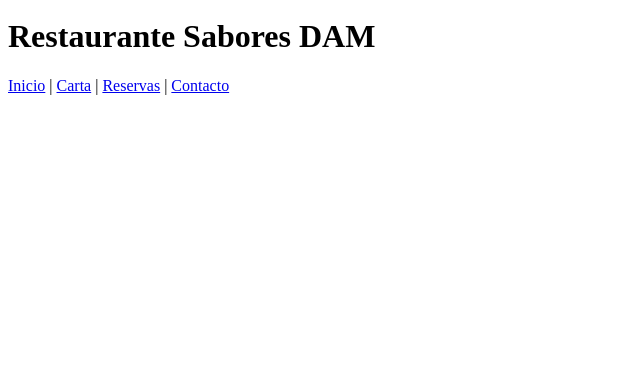
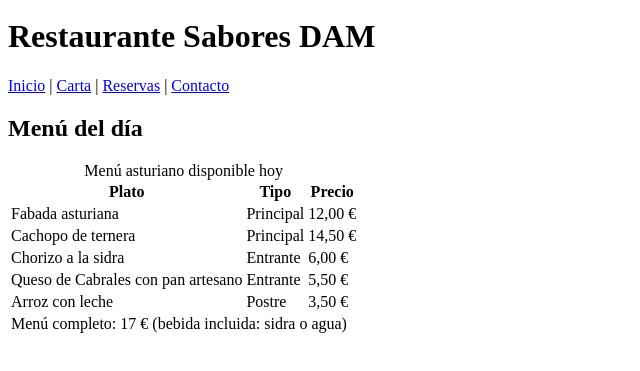
Before and after one commit to JD25DAM/sabores-dam, a plain HTML site: page index.html in a window 1280 px wide. Shown: the part 55-426 px from the top of the page, without its empty margins (0-640 px from the left). Drawn offline with Linux system fonts and the light colour scheme.

Commit message:
3. Añadir menú del día con tabla completa

```diff
--- a/index.html
+++ b/index.html
@@ -10,7 +10,7 @@
             <img src="imagenes/imagen1.jpg" alt="Logotipo del restaurante" width="200" height="200">
             <figcaption>Restaurante Sabores DAM</figcaption>
         </figure>
-        <h1>Restaurante Sabores DAM</h1>
+<h1>Restaurante Sabores DAM</h1>
         <nav>
             <a href="inicio.html">Inicio</a> |
             <a href="carta.html">Carta</a> |
@@ -18,5 +18,53 @@
             <a href="contacto.html">Contacto</a>
         </nav>
     </header>
+
+    <main>
+        <section>
+            <h2>Menú del día</h2>
+            <table>
+                <caption>Menú asturiano disponible hoy</caption>
+                <thead>
+                    <tr>
+                        <th>Plato</th>
+                        <th>Tipo</th>
+                        <th>Precio</th>
+                    </tr>
+                </thead>
+                <tbody>
+                    <tr>
+                        <td>Fabada asturiana</td>
+                        <td>Principal</td>
+                        <td>12,00 €</td>
+                    </tr>
+                    <tr>
+                        <td>Cachopo de ternera</td>
+                        <td>Principal</td>
+                        <td>14,50 €</td>
+                    </tr>
+                    <tr>
+                        <td>Chorizo a la sidra</td>
+                        <td>Entrante</td>
+                        <td>6,00 €</td>
+                    </tr>
+                    <tr>
+                        <td>Queso de Cabrales con pan artesano</td>
+                        <td>Entrante</td>
+                        <td>5,50 €</td>
+                    </tr>
+                    <tr>
+                        <td>Arroz con leche</td>
+                        <td>Postre</td>
+                        <td>3,50 €</td>
+                    </tr>
+                </tbody>
+                <tfoot>
+                    <tr>
+                        <td colspan="3">Menú completo: 17 € (bebida incluida: sidra o agua)</td>
+                    </tr>
+                </tfoot>
+            </table>
+        </section>
+    </main>
 </body>
 </html>
```
